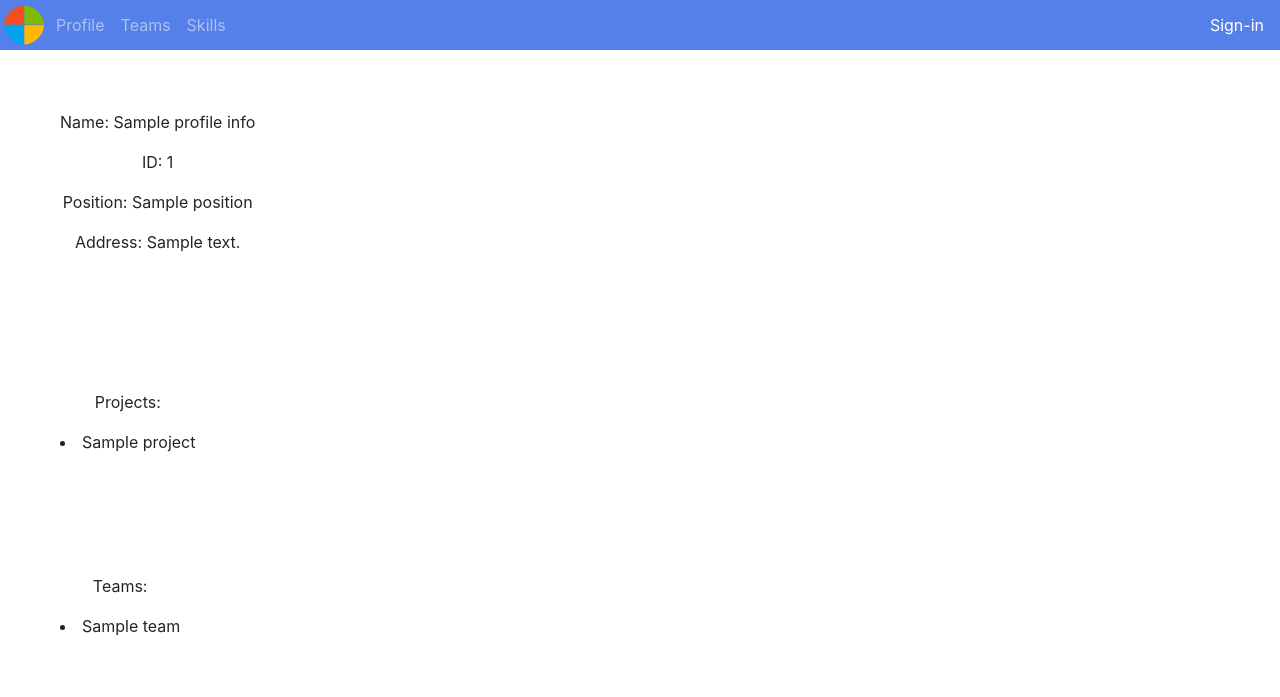
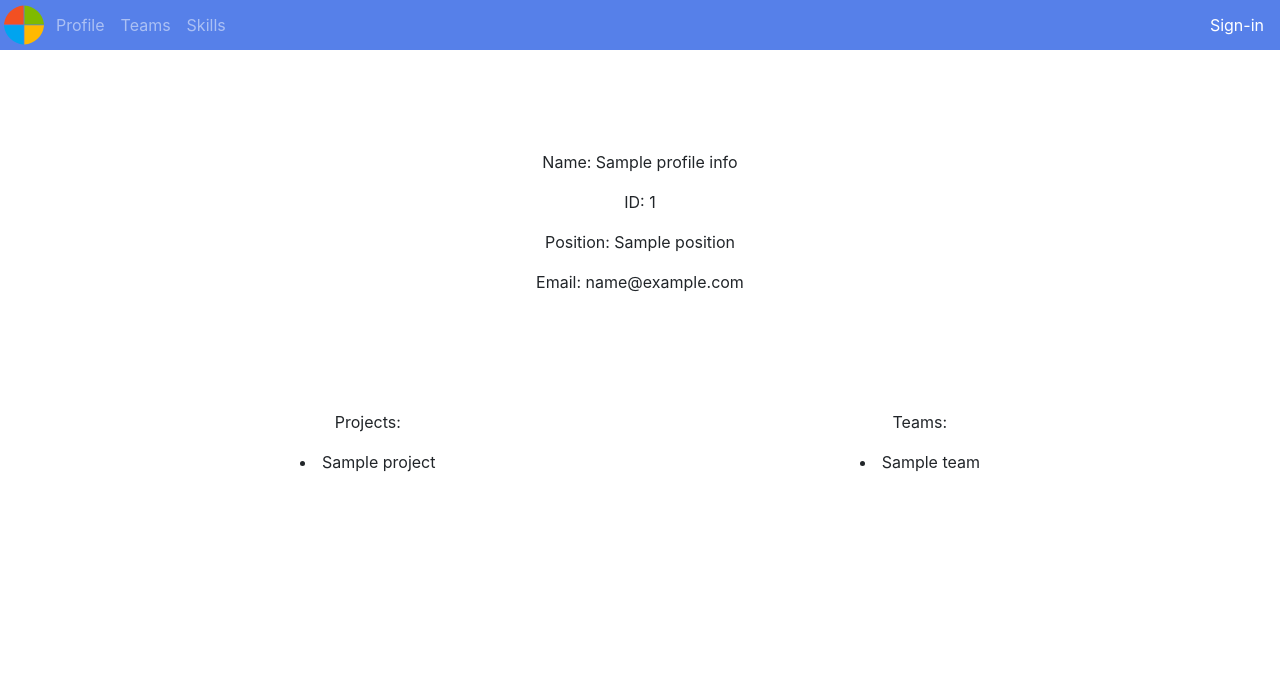
Before and after one commit to COSC481W-2022Winter/capstone-wicrosoft, a Django app: template templates/user_display.html in a window 1280 px wide. Shown: the top 697 px of the page. Run offline with Django 3.2, Linux system fonts and the light colour scheme; the template is opened without the code that fills it: most values are stand-ins (such as "Sample title", 1, 10 or a date in 2020); some libraries are stand-ins or nearby versions.

Commit message:
Feat: styling for user_display
Edited spacing and output for the user_display page.

```diff
--- a/static/css/user_display.css
+++ b/static/css/user_display.css
@@ -1,14 +1,32 @@
 html {
 
 }
-.surroundBody {
+.surroundTitle {
     display: flex;
     align-content: center;
     justify-content: space-between;
-    padding: 10px;
-}
-.information {
-    border: 0px solid blue;
-    padding: 50px;
+    padding-top: 100px;
+    justify-content: center;
     text-align: center;
 }
+
+.surroundLists {
+    display: flex;
+    align-content: center;
+    justify-content: space-between;
+    padding: 100px;
+
+}
+
+.teaminformation {
+    border: 0px solid blue;
+    padding-right: 200px;
+    text-align: center;
+    justify-content: right;
+}
+.projectinformation {
+    border: 0px solid blue;
+    padding-left: 200px;
+    text-align: center;
+    justify-content: left;
+}
--- a/templates/user_display.html
+++ b/templates/user_display.html
@@ -16,31 +16,26 @@
 
 {% block content %}
 <body>
-   <div class = "surroundBody">
+   <div class = "surroundTitle">
        <div class="information">
-        <p>Name: {{profile_info.name}}</p>
-        <p>ID: {{profile_info.id}}</p>
-        <p>Position: {{profile_info.position}}</p>
-        <p>Address: {{profile_info.address}}</p>
+            <p>Name: {{profile_info.name}}</p>
+            <p>ID: {{profile_info.id}}</p>
+            <p>Position: {{profile_info.position}}</p>
+            <p>Email: {{profile_info.email}}</p>
         </div>
     </div>
 
 
 <body>
-   <div class = "surroundBody">
-       <div class="information">
+   <div class = "surroundLists">
+       <div class="projectinformation">
         <p>Projects:</p>
 
             {% for project in usersProjects.project %}
                 <li>{{ project.name }}</li>
             {% endfor %}
         </div>
-    </div>
-
-
-<body>
-   <div class = "surroundBody">
-       <div class="information">
+        <div class="teaminformation">
         <p>Teams:</p>
             {% for team in usersTeams %}
                 <li>{{ team.name }}</li>
```
